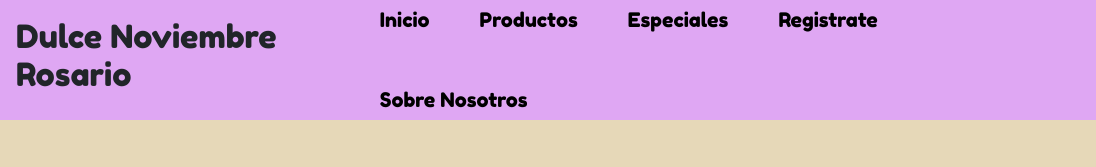
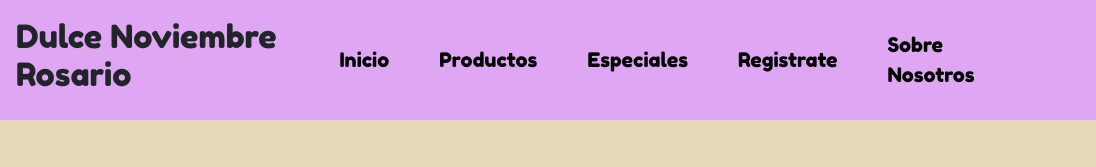
Before and after one commit to AgustinCapuano/DulceNoviembre, a website: page Pages/Sobrenosotros.html in a window 1280 px wide. Shown: the top 167 px of the page, 184-1280 px from the left. Drawn offline with nearby package versions, Linux system fonts and the light colour scheme; files that its build step writes are made by us from their sources.

Commit message:
Actualizando Todo

```diff
--- a/Pages/Sobrenosotros.html
+++ b/Pages/Sobrenosotros.html
@@ -33,12 +33,11 @@
             <img class="logo__img" src="https://cdn.discordapp.com/attachments/925135442930712626/965739451999453224/icono.png" alt="Logo de la compania">
             <h2>Dulce Noviembre Rosario</h2>
         </div>
-        <nav class="nav">
-            <a class="color__letras" href="Index.html">Inicio</a>
-            <a class="color__letras" href="Productos.html">Productos</a>
-            <a class="color__letras" href="Especiales.html">Especiales</a>
-            <a class="color__letras" href="Registrate.html">Registrate</a>
-            <a class="color__letras" href="Sobrenosotros.html">Sobre Nosotros</a>
+        <a class="color__letras" href="../Index.html">Inicio</a>
+        <a class="color__letras" href="./Productos.html">Productos</a>
+        <a class="color__letras" href="./Especiales.html">Especiales</a>
+        <a class="color__letras" href="./Registrate.html">Registrate</a>
+        <a class="color__letras" href="./Sobrenosotros.html">Sobre Nosotros</a>
         </nav>
     </header>
 
```
Also changed, not shown: Pages/Especiales.html (+5 -5 lines), Pages/Productos.html (+5 -5 lines), Pages/Registrate.html (+5 -5 lines).
